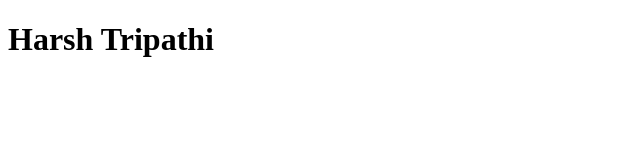
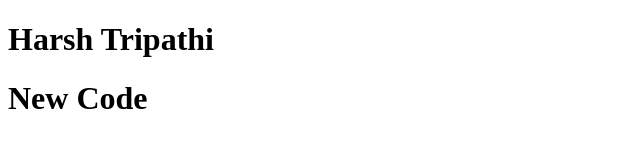
Before and after one commit to HarshTripathi1103/potential-lamp, a plain HTML site: page index.html in a window 1280 px wide. Shown: the whole page, without its empty margins (0-640 px from the left). Drawn offline with Linux system fonts and the light colour scheme.

Commit message:
new Commit

```diff
--- a/index.html
+++ b/index.html
@@ -7,5 +7,6 @@
   </head>
   <body>
     <h1>Harsh Tripathi</h1>
+    <h1>New Code</h1>
   </body>
 </html>
```
